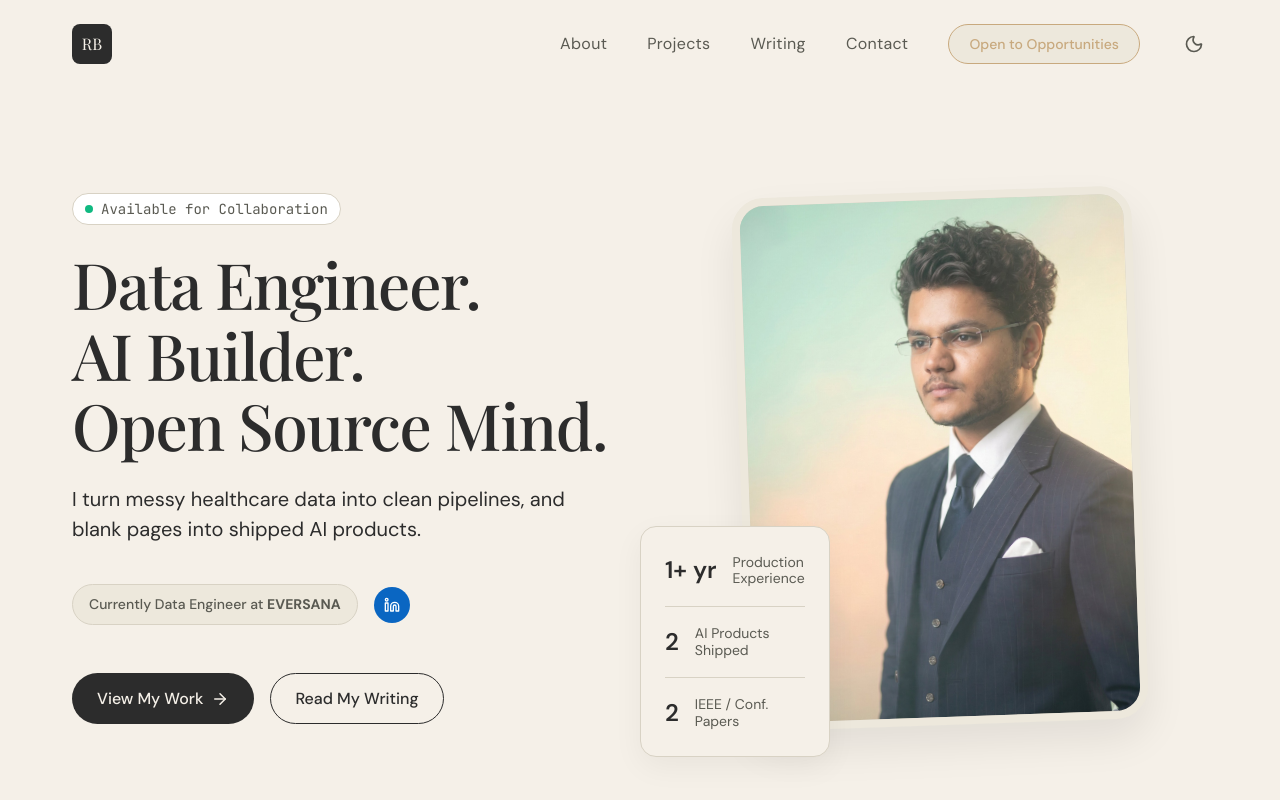
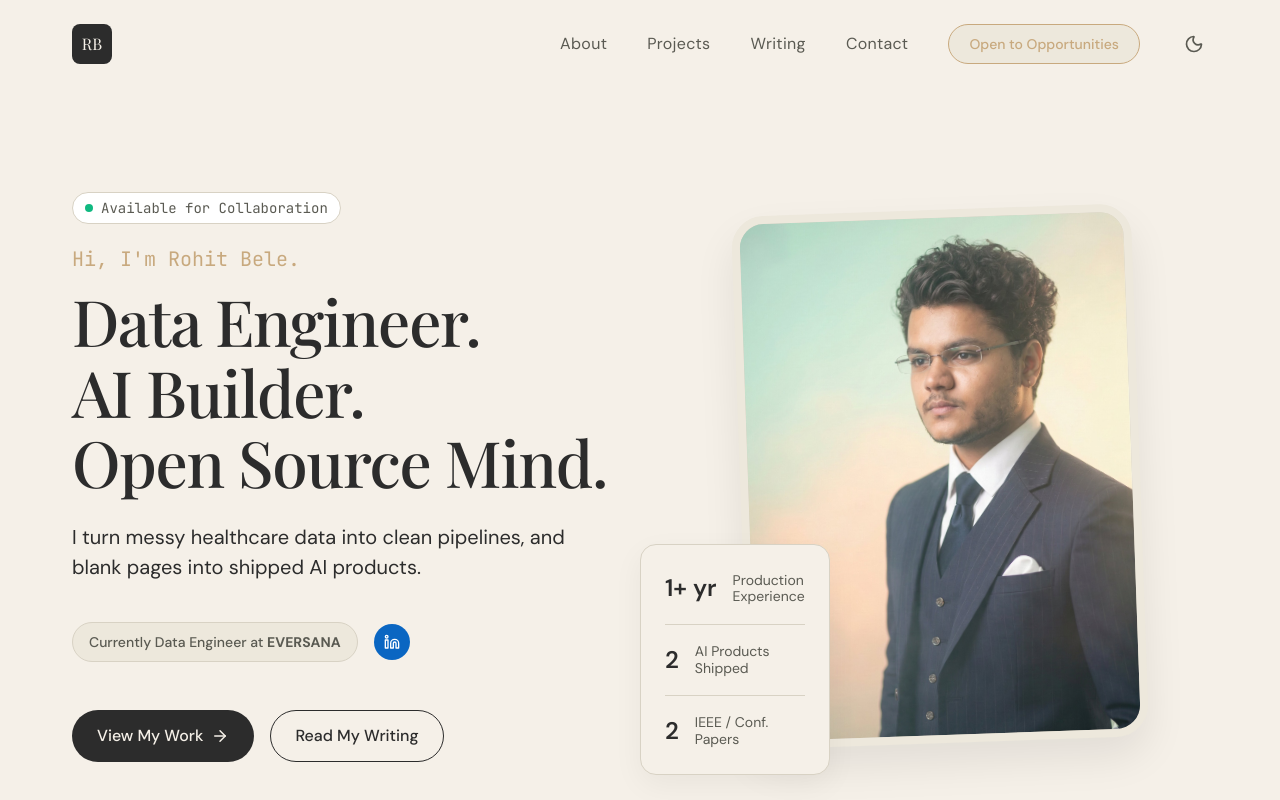
Before and after one commit to BeleRohit/DE_Portfolio, a React (Vite) app: page / in a window 1280 px wide. Shown: the top 800 px of the page. Built offline with nearby package versions, Linux system fonts and the light colour scheme; a web font is replaced by a local one.

Commit message:
feat: Include name in the Home page Hero section

```diff
--- a/src/pages/Home.jsx
+++ b/src/pages/Home.jsx
@@ -33,6 +33,7 @@ const Home = () => {
                             </motion.div>
 
                             <motion.h1 variants={fadeUp} style={{ fontSize: 'clamp(3rem, 5vw, 4.5rem)', marginBottom: '1.5rem', letterSpacing: '-0.02em', lineHeight: 1.1 }}>
+                                <span style={{ display: 'block', fontSize: '1.25rem', fontFamily: "'JetBrains Mono', monospace", color: 'var(--highlight)', marginBottom: '1rem', fontWeight: 400, letterSpacing: 'normal' }}>Hi, I'm Rohit Bele.</span>
                                 Data Engineer.<br />
                                 AI Builder.<br />
                                 Open Source Mind.
```
